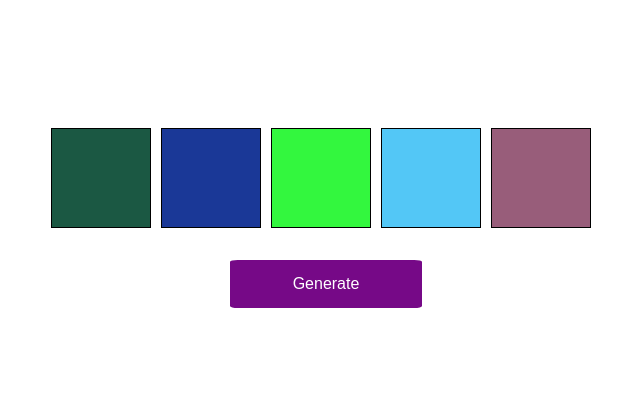
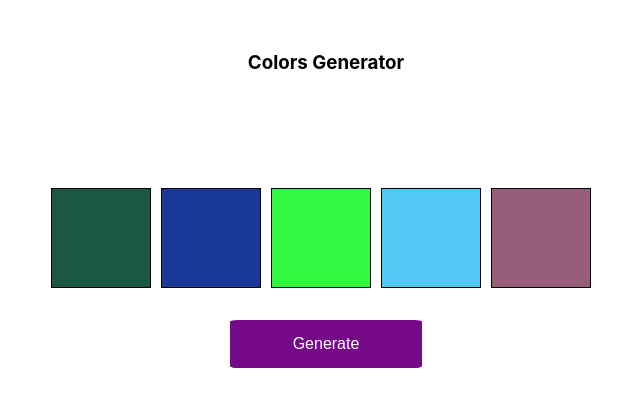
Before and after one commit to kamleshpra995/colors-challenge, a Next.js app: page / in a window 1280 px wide. Shown: the top 406 px of the page, without its empty margins (314-954 px from the left). Built offline with nearby package versions, Linux system fonts and the light colour scheme.

Commit message:
ui changes

```diff
--- a/pages/index.js
+++ b/pages/index.js
@@ -27,6 +27,9 @@ export default function Home() {
 
   return (
     <div className={styles.container}>
+      <div className={styles.buttonContainer}>
+        <h3>Colors Generator</h3>
+      </div>
       <main className={styles.main}>
         {colors && colors.map(({ type, values }) => {
           const parser = colorParsers[type];
--- a/styles/Home.module.css
+++ b/styles/Home.module.css
@@ -4,7 +4,7 @@
 
 .main {
   min-height: 10vh;
-  padding-top: 8rem;
+  padding-top: 4rem;
   display: flex;
   flex-direction: row;
   justify-content: center;
```
